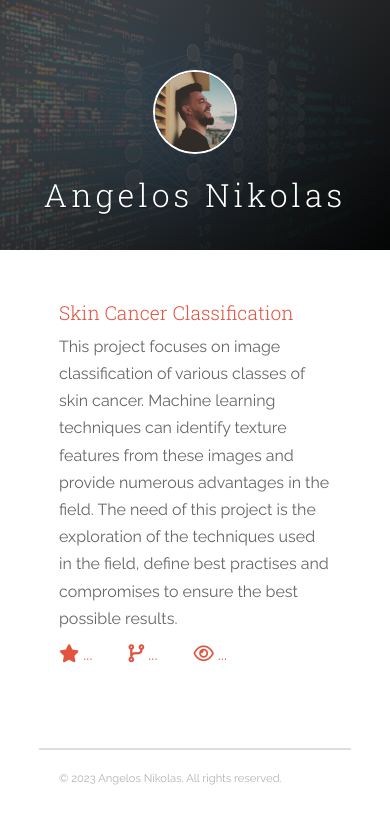
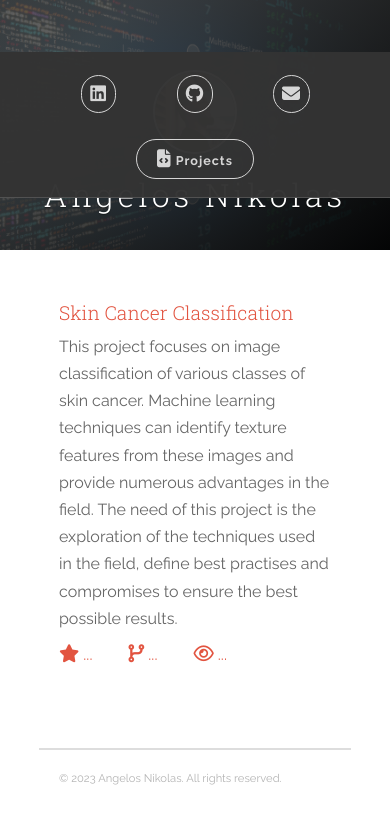
Before and after one commit to AngelosNikolas/AngelosNIkolas.github.io, a Jekyll site: the page built from index.html, in a window 390 px wide. Shown: the top 824 px of the page. Built offline with Jekyll 4.4.1, drawn with Linux system fonts in a browser that asks for light colours; nearby versions of some CDN libraries; comment, search, counter and statistics services are not loaded.

Commit message:
Updated CSS for responsive navigation

```diff
--- a/_includes/head.html
+++ b/_includes/head.html
@@ -8,17 +8,19 @@
   {% endif %}
 
   <title>{% if page.title %}{{ page.title }}{% else %}{{ site.title }}{% endif %}</title>
-  <meta name="description" content="{% if page.excerpt %}{{ page.excerpt | strip_html }}{% else %}{{ site.description }}{% endif %}">
+  <meta name="description"
+    content="{% if page.excerpt %}{{ page.excerpt | strip_html }}{% else %}{{ site.description }}{% endif %}">
   <meta name="author" content="{{ site.author.name }}">
   <meta name="HandheldFriendly" content="True">
   <meta name="MobileOptimized" content="320">
   <meta name="apple-mobile-web-app-capable" content="yes">
   <meta name="apple-mobile-web-app-status-bar-style" content="black-translucent">
-  <meta name="viewport" content="width=device-width, initial-scale=1, maximum-scale=1">
+
 
   <meta name="twitter:card" content="summary">
   <meta name="twitter:title" content="{% if page.title %}{{ page.title }}{% else %}{{ site.title }}{% endif %}">
-  <meta name="twitter:description" content="{% if page.excerpt %}{{ page.excerpt | strip_html }}{% else %}{{ site.description }}{% endif %}">
+  <meta name="twitter:description"
+    content="{% if page.excerpt %}{{ page.excerpt | strip_html }}{% else %}{{ site.description }}{% endif %}">
   {% if site.author.twitter_username %}
   <meta name="twitter:creator" content="{{ site.author.twitter_username }}">
   {% endif %}
@@ -41,7 +44,8 @@
   <link rel="icon" type="image/png" href="{{ site.baseurl }}/images/favicons/favicon-32x32.png" sizes="32x32">
   <link rel="icon" type="image/png" href="{{ site.baseurl }}/images/favicons/favicon-194x194.png" sizes="194x194">
   <link rel="icon" type="image/png" href="{{ site.baseurl }}/images/favicons/favicon-96x96.png" sizes="96x96">
-  <link rel="icon" type="image/png" href="{{ site.baseurl }}/images/favicons/android-chrome-192x192.png" sizes="192x192">
+  <link rel="icon" type="image/png" href="{{ site.baseurl }}/images/favicons/android-chrome-192x192.png"
+    sizes="192x192">
   <link rel="icon" type="image/png" href="{{ site.baseurl }}/images/favicons/favicon-16x16.png" sizes="16x16">
   <link rel="manifest" href="{{ site.baseurl }}/images/favicons/manifest.json">
   <link rel="shortcut icon" href="{{ site.baseurl }}/images/favicons/favicon.ico">
@@ -58,7 +63,7 @@
   <script async src="https://www.googletagmanager.com/gtag/js?id={{ site.google_analytics }}"></script>
   <script>
     window.dataLayer = window.dataLayer || [];
-      function gtag(){dataLayer.push(arguments);}
+    function gtag() { dataLayer.push(arguments); }
     gtag('js', new Date());
 
     gtag('config', '{{ site.google_analytics }}');
--- a/css/main.scss
+++ b/css/main.scss
@@ -4,6 +4,8 @@
 @import "tables";
 @import "monokai";
 @import "timeline";
+
+/* Import your other stylesheets here */
 
 /* Modifications */
 
@@ -17,10 +19,12 @@ pre.highlight code,
   white-space: pre-wrap;
 }
 
-.btn,
+/* Base styles for buttons that should apply on all screen sizes */
 .navigation__item a {
+  display: inline-block; /* Keeps buttons inline */
   margin: 5px 0;
   white-space: nowrap;
+  /* Add other base styles for buttons here */
 }
 
 .pagination__page-number {
@@ -47,7 +51,7 @@ pre.highlight code,
 }
 
 .footer__copyright {
-    margin: 0 20px 10px;
+  margin: 0 20px 10px;
 }
 
 .user-image {
@@ -56,11 +60,13 @@ pre.highlight code,
   width: 100px;
   height: 100px;
   border: 3px solid #fff;
-  border-radius:100%;
+  border-radius: 100%;
 }
+
+/* Media query for screens with a maximum width of 768px */
 @media only screen and (max-width: 768px) {
-  .btn,
-  .navigation__item a {
+  /* Updated styles for button links and navigation wrapper on smaller screens */
+  .navigation-wrapper {
     display: inline-block; /* or block, depending on your layout */
     margin: 10px auto; /* Adds margin to the top and bottom, and auto on the sides for centering if block */
     padding: 8px 15px; /* Increases the padding for better touch targets */
@@ -69,14 +75,8 @@ pre.highlight code,
     width: auto; /* Adjust width as needed, or set to auto for full width */
   }
 
-  /* If you have any specific styles that need to change for mobile, add them here */
-  .navigation__item {
-    display: block; /* Stacks navigation items instead of inline */
-    width: 100%; /* Full width buttons */
-  }
-
   /* Ensure the container of the buttons does not hide overflowed content */
-  .navigation-wrapper, .container, or .parent-selector {
+  .navigation-wrapper {
     overflow: visible;
     width: auto; /* or 100%, depending on your layout */
   }
@@ -85,56 +85,7 @@ pre.highlight code,
   .user-image {
     width: 80px; /* Smaller size for user image */
     height: 80px;
+    border-radius: 50%; /* Makes the image circular */
     border: 2px solid #fff;
   }
 }
-/* Base styles for buttons that should apply on all screen sizes */
-.btn,
-.navigation__item a {
-  display: inline-block; /* Keeps buttons inline */
-  margin: 5px 0; /* Original margin from your style */
-  padding: 8px 15px; /* Sufficient padding for clickable area */
-  font-size: 16px; /* Legible font size */
-  text-align: center; /* Centers the text inside buttons */
-  white-space: nowrap; /* Prevents text from wrapping */
-  overflow: visible; /* Ensures content is not clipped */
-  text-overflow: ellipsis; /* Adds an ellipsis to overflowing text */
-  border: 1px solid transparent; /* Optional: for visible boundaries */
-  background-color: #333; /* Optional: background color for the buttons */
-  color: #fff; /* Text color for the buttons */
-}
-
-/* Media query for tablets and smaller desktops */
-@media only screen and (max-width: 1000px) {
-  .btn,
-  .navigation__item a {
-    display: block; /* Stacks buttons vertically */
-    width: auto; /* Adjusts width to fit content */
-    margin: 10px auto; /* Centers buttons with automatic horizontal margins */
-    padding: 10px 20px; /* Larger padding for a touch-friendly interface */
-  }
-
-  /* Ensures that the container does not hide overflowed content */
-  .navigation-wrapper {
-    overflow: visible;
-  }
-
-  /* Adjusts the user image size */
-  .user-image {
-    width: 80px; /* Adjusts the size for smaller screens */
-    height: 80px;
-    border-radius: 50%; /* Makes the image circular */
-    border: 2px solid #fff; /* Adds a white border */
-  }
-}
-
-/* Additional media query for mobile devices */
-@media only screen and (max-width: 768px) {
-  .btn,
-  .navigation__item a {
-    width: 100%; /* Full width on smaller mobile devices */
-    margin: 10px 0; /* Adjusts top and bottom margin */
-    padding: 12px; /* Larger padding for touch targets */
-    font-size: 18px; /* Increases font size for readability */
-  }
-}
```
Also changed, not shown: other parts of _includes/head.html (+4 -2 lines). Lines whose indentation alone changed are shown as unchanged.
